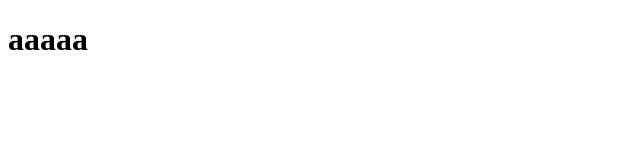
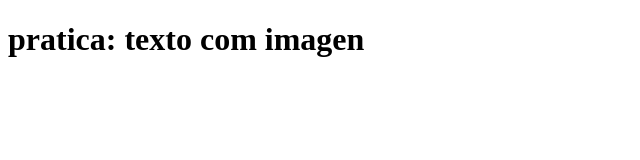
Before and after one commit to thiago2223/pratica-html-css, a plain HTML site: page index.html in a window 1280 px wide. Shown: the whole page, without its empty margins (0-640 px from the left). Drawn offline with Linux system fonts and the light colour scheme.

Commit message:
Update index.html

```diff
--- a/index.html
+++ b/index.html
@@ -6,6 +6,7 @@
     <title>Pratica</title>
 </head>
 <body>
-    <h1>aaaaa</h1>
+<h1>pratica: texto com imagen</h1>
+
 </body>
 </html>
```
